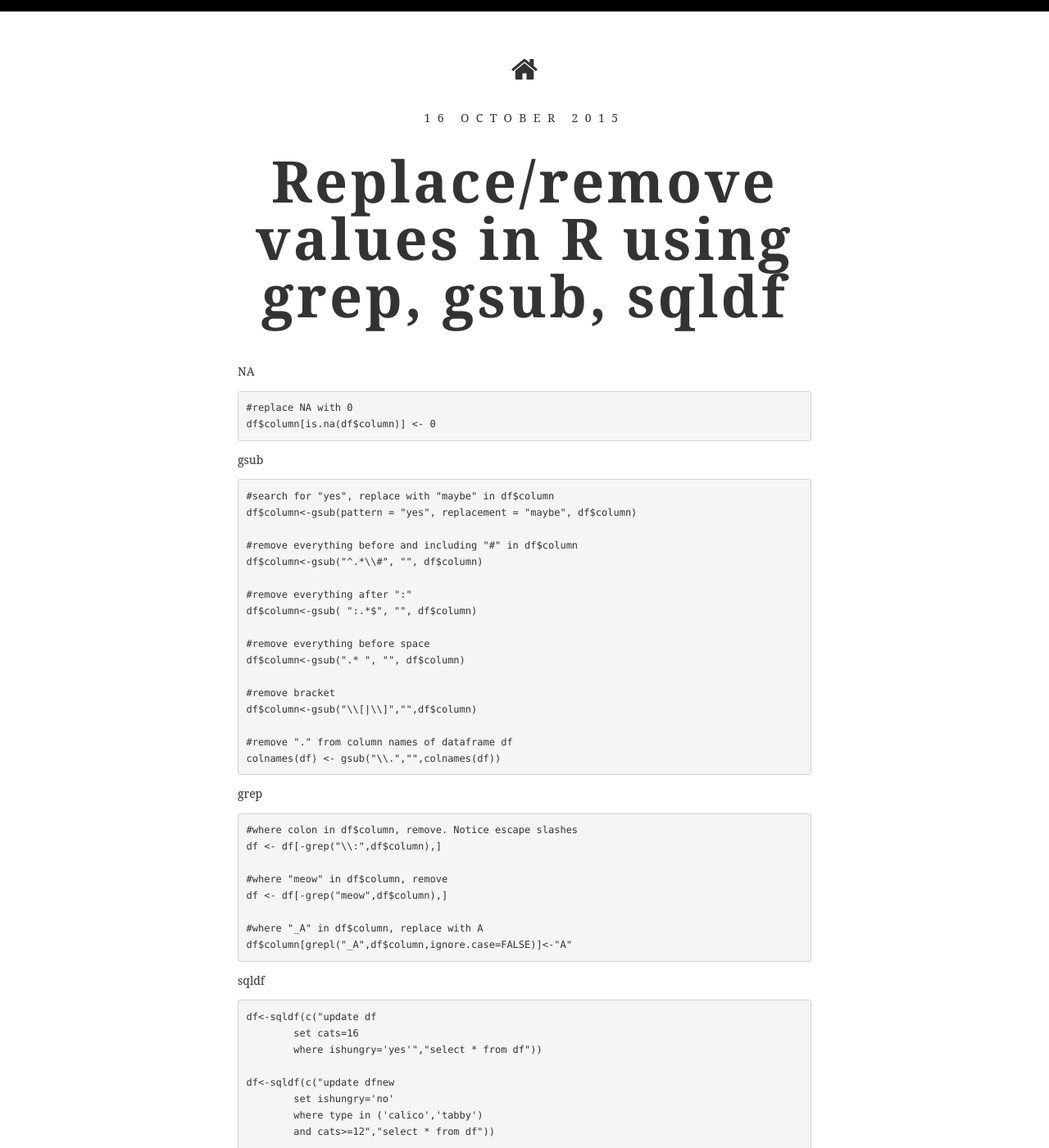
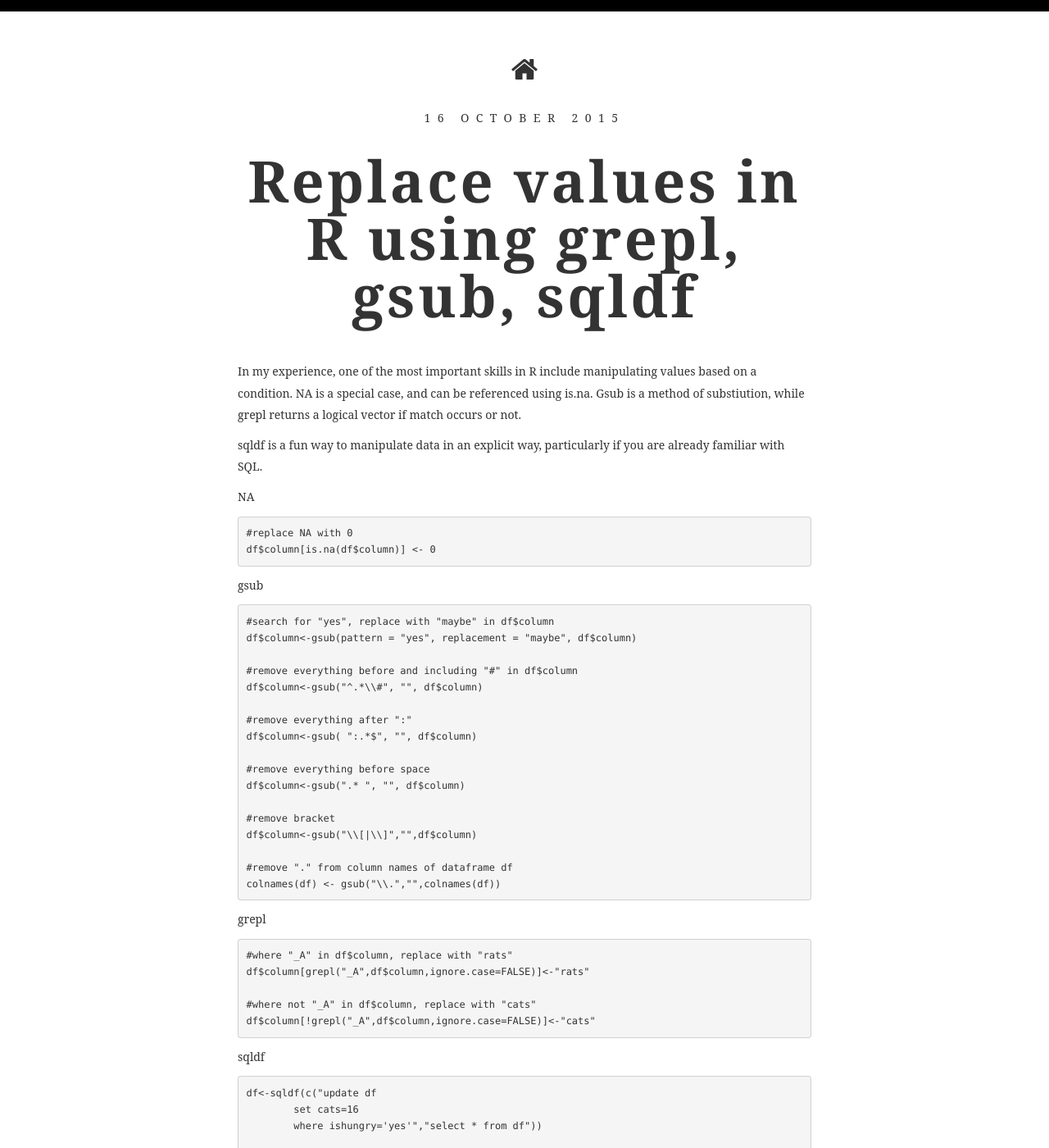
Before and after one commit to eastandwestwind/notes, a Jekyll site: the page built from _posts/2015-10-16-replace.md, in a window 1280 px wide and 1400 px high. Shown: the whole window at 82% size. Built offline with Jekyll 4.4.1, drawn with Linux system fonts in a browser that asks for light colours; some web fonts are replaced.

Commit message:
editing replace doc

```diff
--- a/_posts/2015-10-16-replace.md
+++ b/_posts/2015-10-16-replace.md
@@ -1,7 +1,11 @@
 ---
 layout: post_page
-title: Replace/remove values in R using grep, gsub, sqldf
+title: Replace values in R using grepl, gsub, sqldf
 ---
+
+In my experience, one of the most important skills in R include manipulating values based on a condition. NA is a special case, and can be referenced using is.na. Gsub is a method of substiution, while grepl returns a logical vector if match occurs or not.
+
+sqldf is a fun way to manipulate data in an explicit way, particularly if you are already familiar with SQL.
 
 NA
 
@@ -28,16 +32,13 @@ gsub
 	#remove "." from column names of dataframe df
 	colnames(df) <- gsub("\\.","",colnames(df))
 
-grep
+grepl
 
-	#where colon in df$column, remove. Notice escape slashes
-	df <- df[-grep("\\:",df$column),]
+	#where "_A" in df$column, replace with "rats"
+	df$column[grepl("_A",df$column,ignore.case=FALSE)]<-"rats"
 
-	#where "meow" in df$column, remove
-	df <- df[-grep("meow",df$column),]
-
-	#where "_A" in df$column, replace with A
-	df$column[grepl("_A",df$column,ignore.case=FALSE)]<-"A"
+	#where not "_A" in df$column, replace with "cats"
+	df$column[!grepl("_A",df$column,ignore.case=FALSE)]<-"cats"
 
 sqldf
 
```
